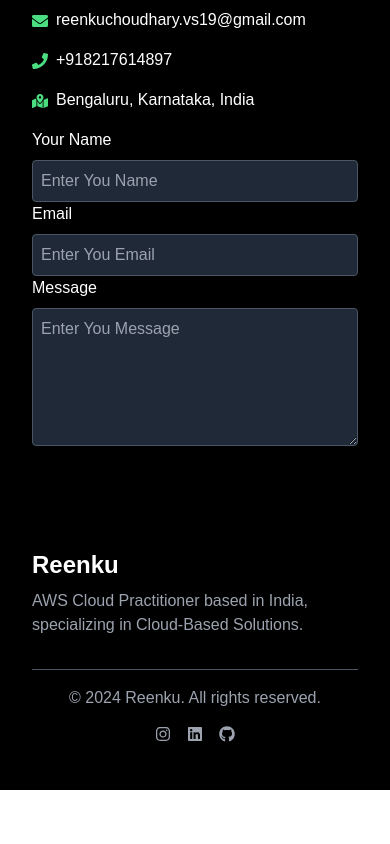
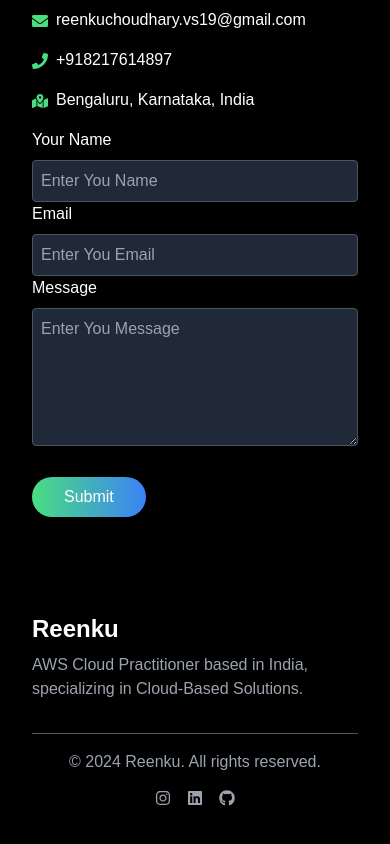
Before and after one commit to Reenku19/Portfolio_Website, a React (Vite) app: page / in a window 390 px wide. Shown: the part 9143-9987 px from the top of the page. Before the commit the page ends 9933 px from the top, so only its background shows below. Built offline with nearby package versions, Linux system fonts and the light colour scheme; a web font is replaced by a local one.

Commit message:
Update Contact.jsx

```diff
--- a/src/components/Contact.jsx
+++ b/src/components/Contact.jsx
@@ -54,8 +54,8 @@ export const Contact = () => {
                     focus:border-green-400'
                     rows="5"
                     placeholder='Enter You Message'/>
-                </div>
-                <button className='bg-gradient-to-r from-green-400 to-blue-500 text-white hidden md:inline
+                </div><br></br>
+                <button className='bg-gradient-to-r from-green-400 to-blue-500 text-white md:inline
             transform transition-transform duration-300 hover:scale-105 px-8 py-2 rounded-full'>Submit</button>
             </form>
           </div>
```
